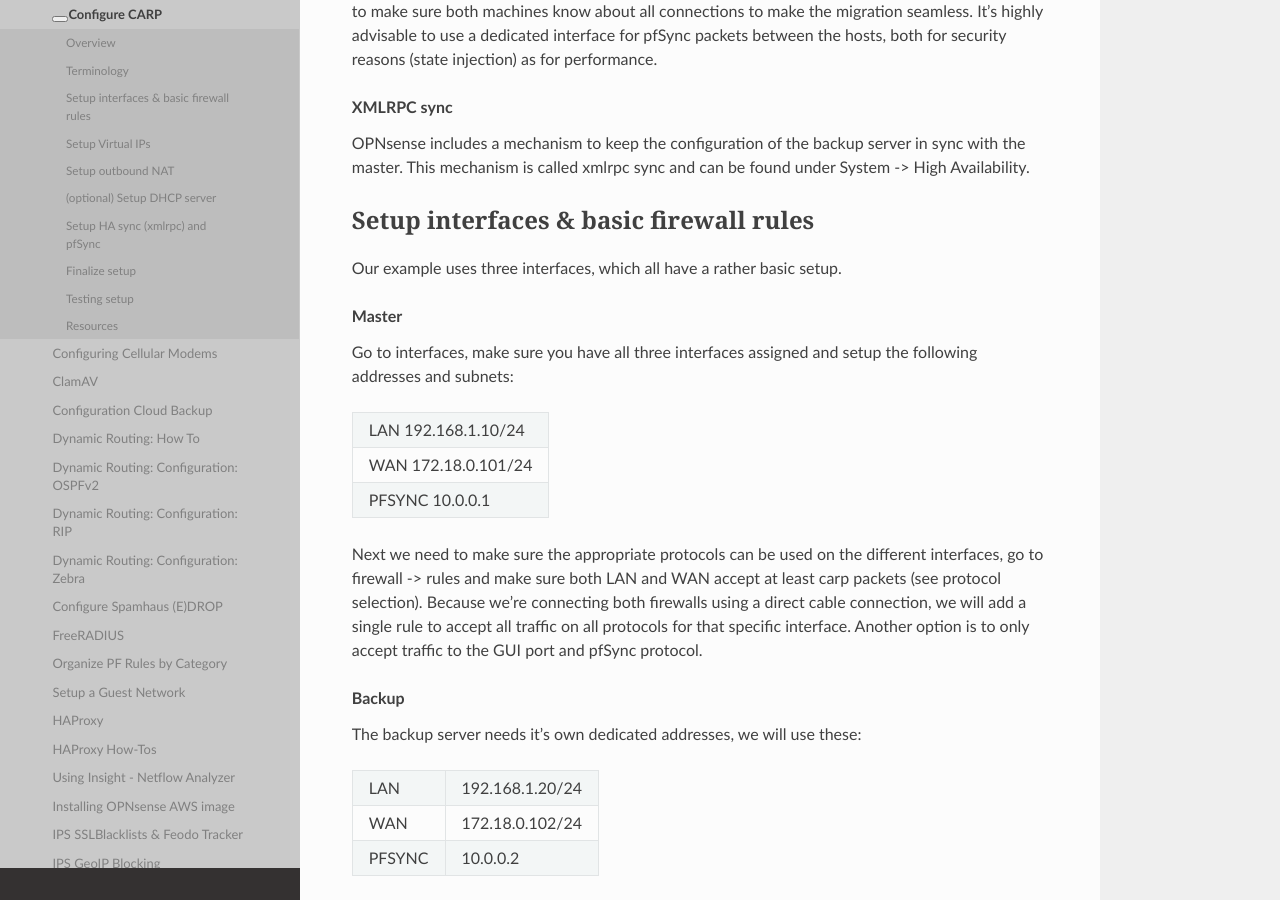
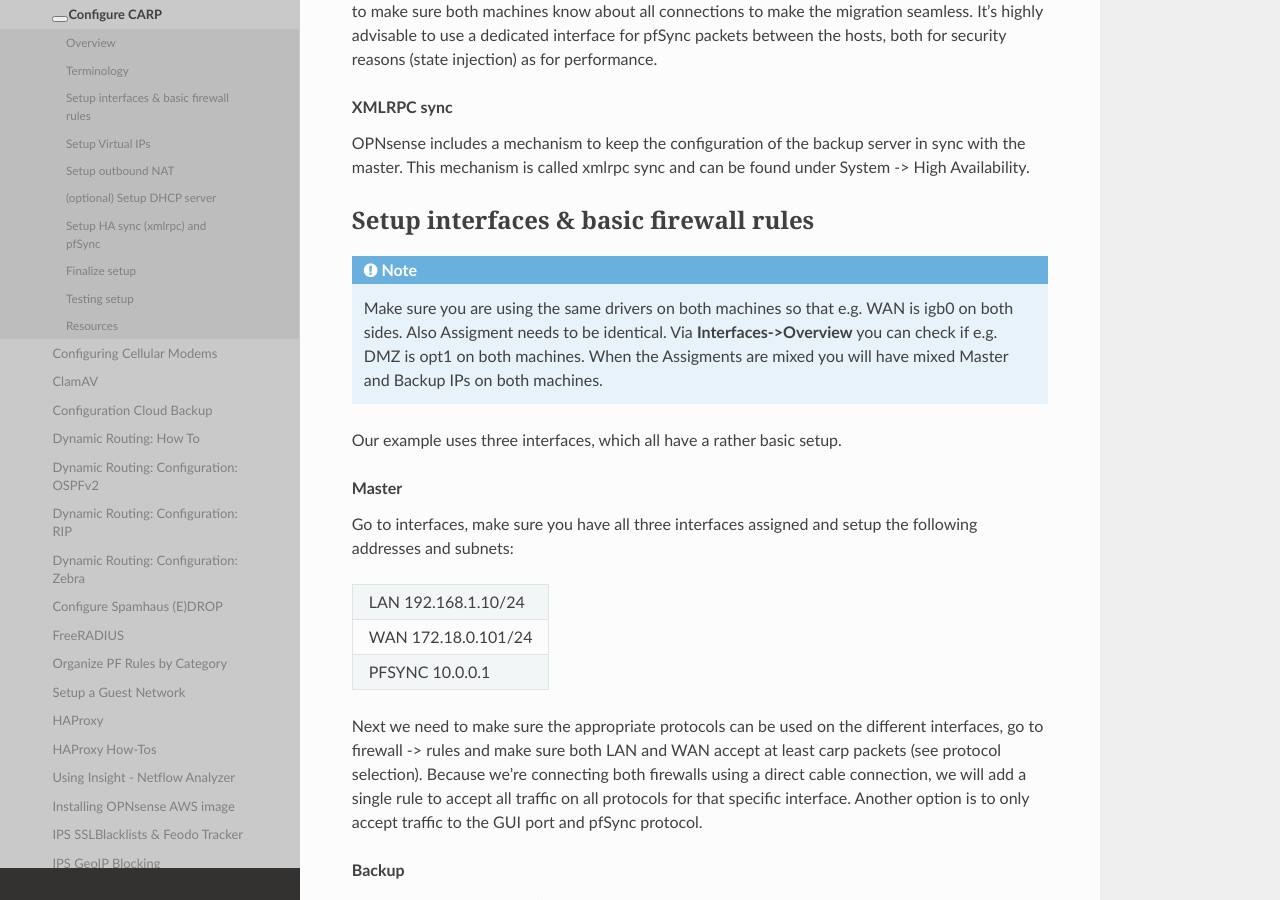
Before and after one commit to opnsense/docs, a Sphinx documentation site: the page built from source/manual/how-tos/carp.rst, in a window 1280 px wide and 900 px high, scrolled down 1351 px. Built offline with Sphinx 7.4.7 and the Read the Docs theme 2.0.0, drawn with Linux system fonts in a browser that asks for light colours; nearby versions of some CDN libraries; some web fonts are replaced; library files that are not in the unit come from our copies.

Commit message:
Update carp.rst

```diff
--- a/source/manual/how-tos/carp.rst
+++ b/source/manual/how-tos/carp.rst
@@ -65,6 +65,13 @@
 -----------------------------------------
 Setup interfaces & basic firewall rules
 -----------------------------------------
+
+.. Note::
+    Make sure you are using the same drivers on both machines so that
+    e.g. WAN is igb0 on both sides. Also Assigment needs to be identical.
+    Via **Interfaces->Overview** you can check if e.g. DMZ is opt1 on
+    both machines. When the Assigments are mixed you will have mixed
+    Master and Backup IPs on both machines.
 
 Our example uses three interfaces, which all have a rather basic setup.
 
```
